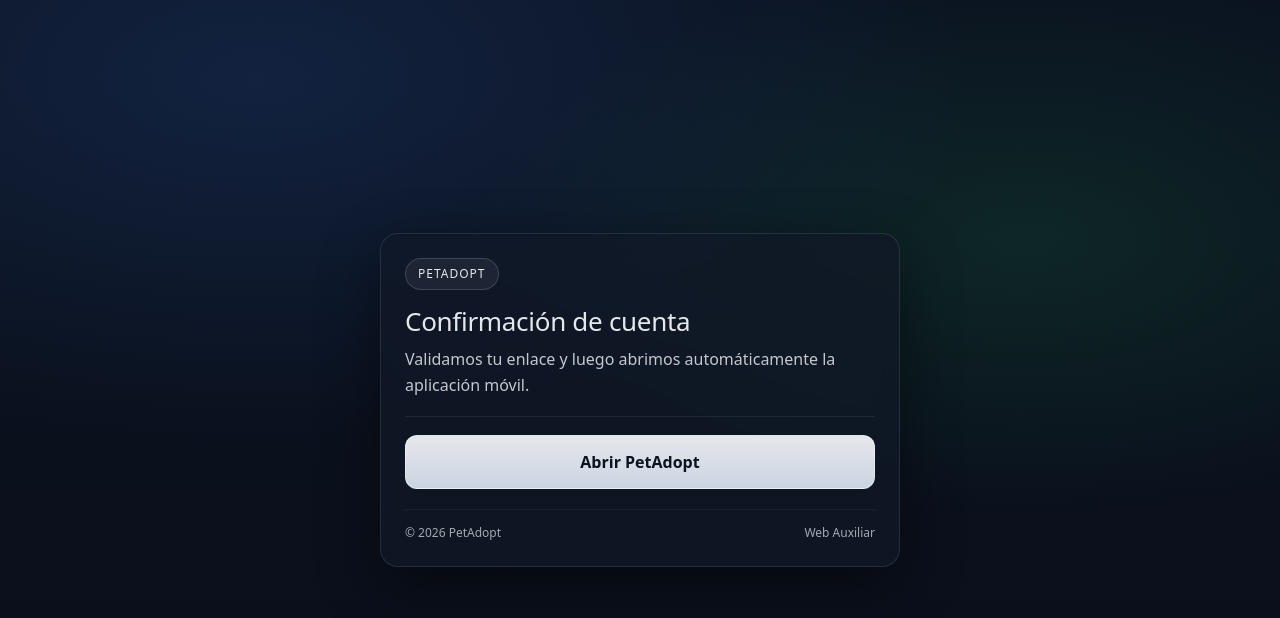
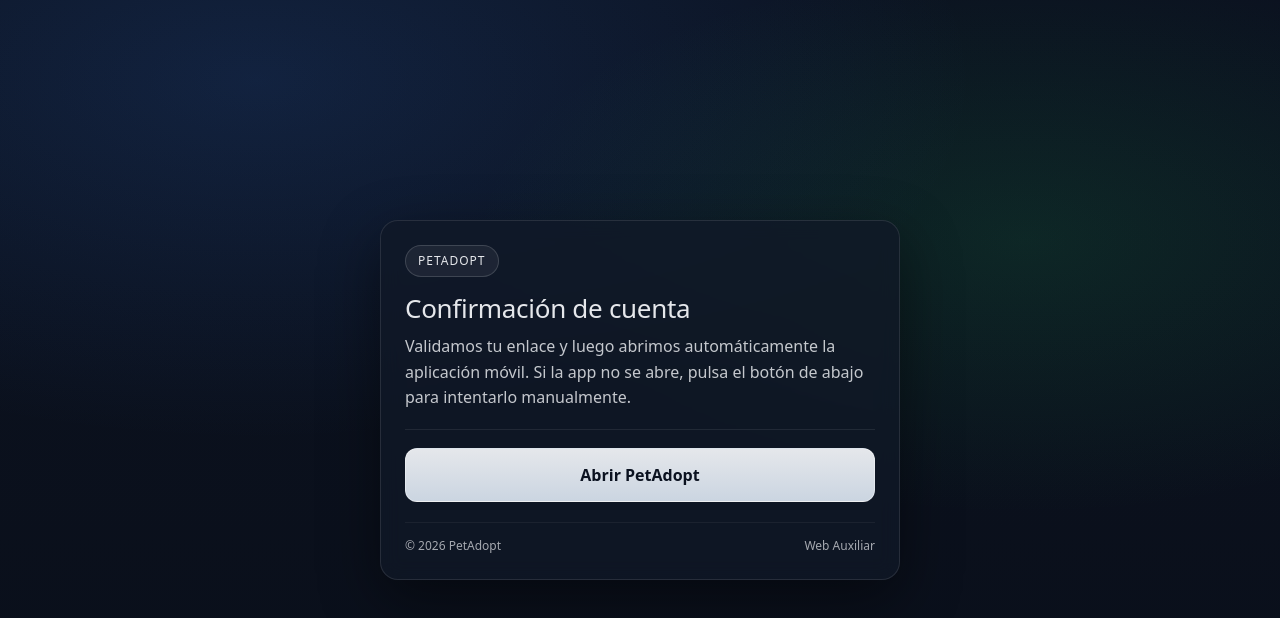
Before and after one commit to josdank/petadopt-web, a Next.js app: page /auth/callback in a window 1280 px wide. Shown: the top 618 px of the page. Built offline with nearby package versions, Linux system fonts and the light colour scheme; no server answers.

Commit message:
Cambio página

```diff
--- a/app/auth/callback/page.tsx
+++ b/app/auth/callback/page.tsx
@@ -99,6 +99,8 @@
 
         <p style={{ marginTop: 10, opacity: 0.85, lineHeight: 1.6 }}>
           Validamos tu enlace y luego abrimos automáticamente la aplicación móvil.
+
+          Si la app no se abre, pulsa el botón de abajo para intentarlo manualmente.
         </p>
 
         {/* Divider */}
```
